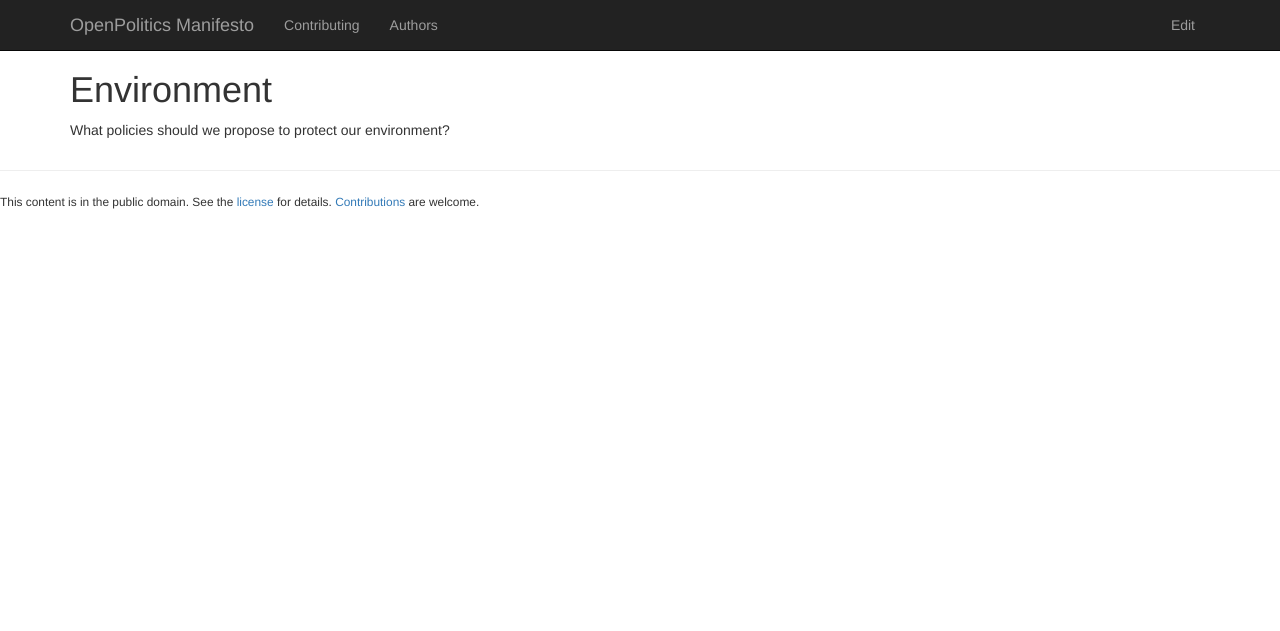
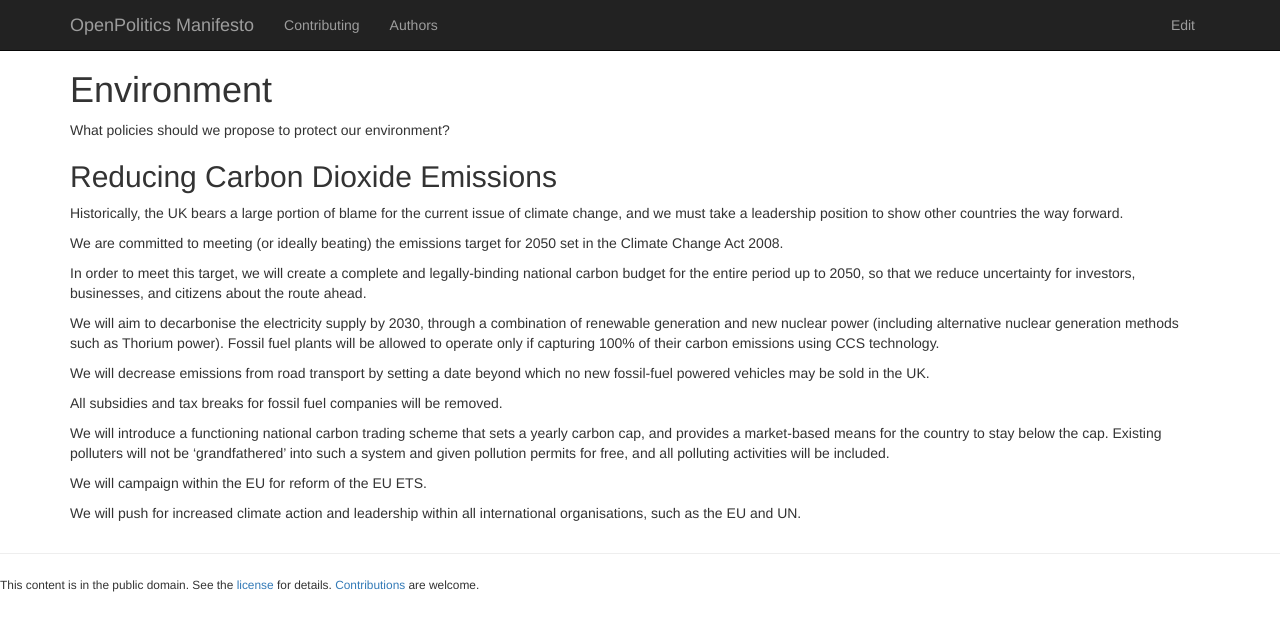
Before and after one commit to openpolitics/manifesto, a Jekyll site: the page built from environment.md, in a window 1280 px wide. Shown: the top 631 px of the page. Built offline with Jekyll 4.4.1, drawn with Linux system fonts in a browser that asks for light colours; nearby versions of some CDN libraries.

Commit message:
Some thoughts on environmental issues

```diff
--- a/environment.md
+++ b/environment.md
@@ -5,3 +5,30 @@ published: true
 ---
 
 What policies should we propose to protect our environment?
+
+## Reducing Carbon Dioxide Emissions
+
+Historically, the UK bears a large portion of blame for the current issue of climate change, and we must take a leadership
+position to show other countries the way forward.
+
+We are committed to meeting (or ideally beating) the emissions target for 2050 set in the Climate Change Act 2008.
+
+In order to meet this target, we will create a complete and legally-binding national carbon
+budget for the entire period up to 2050, so that we reduce uncertainty for investors, businesses,
+and citizens about the route ahead.
+
+We will aim to decarbonise the electricity supply by 2030, through a combination of renewable generation and new nuclear
+power (including alternative nuclear generation methods such as Thorium power). Fossil fuel plants will be allowed to operate
+only if capturing 100% of their carbon emissions using CCS technology.
+
+We will decrease emissions from road transport by setting a date beyond which no new fossil-fuel powered vehicles may be sold in the UK.
+
+All subsidies and tax breaks for fossil fuel companies will be removed.
+
+We will introduce a functioning national carbon trading scheme that sets a yearly carbon cap, and provides a
+market-based means for the country to stay below the cap. Existing polluters will not be 'grandfathered' into
+such a system and given pollution permits for free, and all polluting activities will be included.
+
+We will campaign within the EU for reform of the EU ETS.
+
+We will push for increased climate action and leadership within all international organisations, such as the EU and UN.
```
